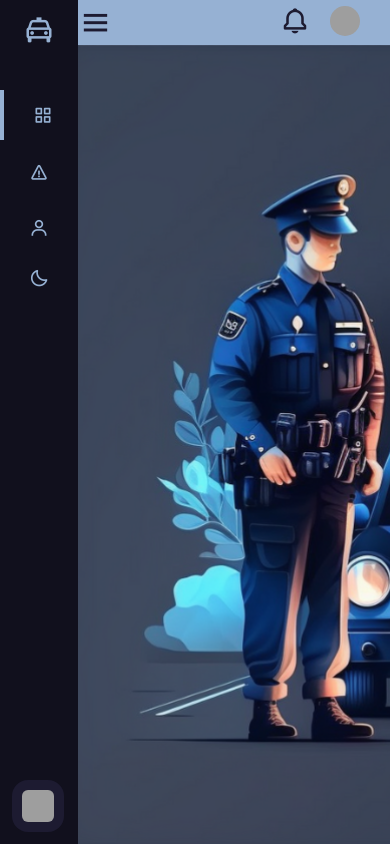
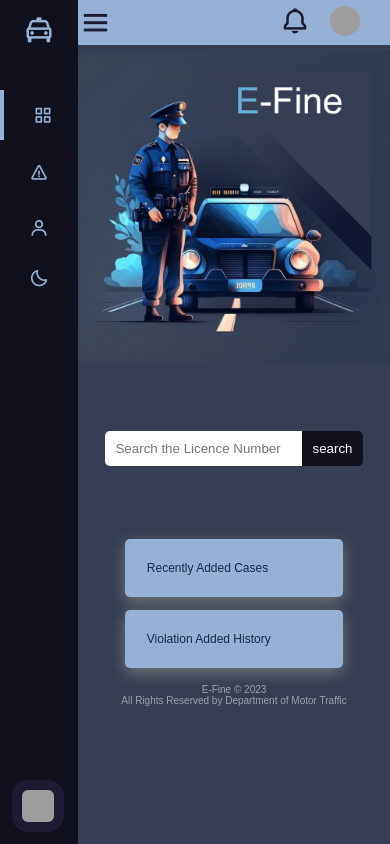
Before and after one commit to thilankajayathilaka/efine, a PHP site: page /public/police_officer/po_dashboard.php in a window 390 px wide. Run offline with PHP 8.4, Linux system fonts and the light colour scheme; grey boxes are pictures that could not be loaded.

Commit message:
css for responsive

```diff
--- a/public/police_officer/CSS/style2.css
+++ b/public/police_officer/CSS/style2.css
@@ -333,6 +333,15 @@ body.dark-mode .home-section {
 
 }
 
+
+
+
+
+
+
+
+
+
 .sidebar.close~.home-section2 {
   left: 78px;
   width: calc(100% - 78px);
@@ -340,14 +349,15 @@ body.dark-mode .home-section {
 
 .landing-pg-container {
   display: flex;
-  column-gap: 13%;
+
 
 
 }
 
 .landing-img {
 
-  height: 95vh;
+  height: 100%;
+  width:80%;
   margin-left: 0px;
 
 }
@@ -414,15 +424,12 @@ body.dark-mode .home-section {
 }
 
 .searchbt {
+  padding: 10px;
+  background-color: #11101d;
+  color: white;
   border: none;
-  width: 60px;
-  outline: none;
-  background-color: #1d1b31;
-  color: rgb(255, 255, 255);
-  height: 35px;
-
-  border-radius: 5px;
-  margin-top: 40px;
+  border-radius: 0 5px 5px 0;
+  cursor: pointer;
 }
 
 body.dark-mode .searchbt {
@@ -432,16 +439,9 @@ body.dark-mode .searchbt {
 }
 
 .searchfield {
-  font-family: sans-serif;
-  width: 210px;
-  background: #e3e8fa;
-  padding: 8px;
-  box-sizing: border-box;
-  font-size: 14px;
-  border-radius: 5px;
-  border-color: beige;
-  margin-top: 40px;
-  margin-bottom: 25px;
+  padding: 10px;
+  border: none;
+  border-radius: 5px 0 0 5px;
 
 
 }
@@ -456,7 +456,7 @@ body.dark-mode .searchfield {
   display: inline-flex;
   margin-top: 17%;
   justify-content: center;
-  margin-left: 5%;
+  margin-left: 10%;
 
 }
 
@@ -691,7 +691,6 @@ body.dark-mode .item5 {
   margin-top: 20px;
   background-color: #ffffff;
   border-radius: 5px;
-
   padding: 30px 18px;
 }
 
@@ -699,10 +698,6 @@ body.dark-mode .donut {
   background-color: #18122B;
   box-shadow: 0px 10px 20px 0px #282841;
 }
-
-
-
-
 .semi-donut-model-2 {
   width: 200px;
   height: 100px;
@@ -748,12 +743,6 @@ body.dark-mode .semi-donut-model-2 {
   animation: fillGraphAnimation 1s ease-in;
   transform: rotate(calc(1deg * (var(--percentage) * 1.8)));
 }
-
-
-
-
-
-
 
 .grid-container h3 {
   font-size: 16px;
@@ -839,7 +828,6 @@ body.dark-mode .overview-table thead td {
   max-width: 84%;
   margin: 0 auto;
   padding: 10px 30px 0 30px;
-
   align-items: center;
   flex-wrap: wrap;
 
@@ -847,7 +835,7 @@ body.dark-mode .overview-table thead td {
 
 .btn1 {
   background: #96b1d3;
-  width: 150px;
+  width: 130px;
   height: 35px;
   border: none;
   outline: none;
@@ -1001,6 +989,10 @@ body.dark-mode .form-field input {
   background-color: #18122B;
 }
 
+body.dark-mode .form-field textarea {
+  background-color: #18122B;
+}
+
 body.dark-mode .form-field select {
   background-color: #18122B;
 }
@@ -1027,6 +1019,34 @@ body.dark-mode .form-field select {
   margin-top: 20px;
 }
 
+/*profile*/
+.profile-container
+  {
+    max-width: 40%;
+    margin: 1% auto;
+    padding: 20px;
+    background-color: #ffffff;
+    height: 84%;
+    overflow: hidden;
+    text-align: center;
+    border-radius: 7%;
+  }
+
+  body.dark-mode .profile-container {
+    background-color: #18122B;
+  }
+
+  .profile_image{
+    border-radius: 55%;
+    max-width:40%;
+    display: inline-block;
+
+  }
+
+
+
+
+
 /**footer**/
 
 footer {
@@ -1049,7 +1069,155 @@ footer .links {
 
 }
 
-footer .links a {
-  display: inline-block;
-  text-decoration: none;
+
+@media screen and (max-width: 900px){
+  body{
+    font-size: 12px;
+  }
+
+  .home-section2{
+    overflow: scroll;
+  }
+  .home-section{
+    overflow: scroll;
+  }
+  .home-section .home-content .bx-menu {
+    display: none;
+  }
+
+  .sidebar{
+    width:80px;
+  }
+
+  .landing-pg-container{
+    flex-direction: column;
+    justify-content: center;
+
+  }
+
+  .landing-img{
+    margin: 2% auto;
+    width: 100%;
+  }
+
+  .searchbar {
+    display: flex;
+    justify-content: center;
+    align-items: center;
+    margin-left: 0%;
+    padding: 5px;
+
+  }
+
+
+  .boxes {
+    flex: 1 0 45%;
+    margin:2% auto;
+    width: 70%;
+
+
+  }
+
+  .grid-container {
+    grid-template-areas:
+      'value-box1'
+      'value-box2'
+      'value-box3'
+      'value-box-details'
+      'value-box-points';
+    grid-template-columns: 1fr;
+    row-gap: 5%;
+    height: auto;
+    justify-items: center;
+    font-size: small;
+  }
+
+  .item1{
+    width: 60%;
+  }
+  .item2{
+    width: 60%;
+  }
+  .item3{
+    width: 60%;
+    margin-bottom: 30%;
+    height: 250px;
+  }
+  .item5{
+    width: 60%;
+  }
+
+  .overview-table thead td{
+    font-size: 11px;
+  }
+
+  .box-container{
+    flex-direction: column;
+    margin-top: 20%;
+  }
+
+  .btn1{
+    width:120px;
+    margin: 3% auto;
+  }
+
+  .form-container{
+    max-width: 100%;
+  }
+  .form-header h2{
+    font-size: 18px;
+  }
+
+  .btn-container {
+    flex-direction: column;
+    justify-content: space-between;
+    margin-top: 100px;
+  }
+
+ .i-name{
+    font-size: 18px;
+   }
+ .i-name-red{
+  font-size: 18px;
+ }
+
+  .table-container{
+    max-width: 100%;
+  }
+
+
+  footer{
+    margin-top: 0%;
+    position: relative;
+  }
+
+
 }
+
+@media screen and (max-width: 700px){
+
+
+  .profile-container{
+    max-width: 90%;
+  }
+
+  .donut {
+
+    margin-top: 20px;
+    padding: 20px 9px;
+  }
+
+  .grid-container .val-field {
+    font-size: 20px;
+
+  }
+
+  .grid-container h3{
+    font-size: 14px;
+  }
+
+  .grid-container .overview-tr td{
+    font-size: 14px;
+  }
+
+}
--- a/public/police_officer/footer.php
+++ b/public/police_officer/footer.php
@@ -1,6 +1,6 @@
 <!DOCTYPE html>
 <head>
-<link rel="stylesheet" href="../CSS/style3.css">
+<link rel="stylesheet" href="../CSS/style2.css">
 </head>
 
 <body>
--- a/public/police_officer/po_dashboard.php
+++ b/public/police_officer/po_dashboard.php
@@ -45,8 +45,12 @@ include("../../include/police_officer/db_conn.php");
                     <div class="boxes">Violation Added History</div>
 
 
+
+                </div>
                 <?php include 'footer.php' ?>
             </div>
+
+
         </div>
 
     </section>
--- a/public/police_officer/po_profile.php
+++ b/public/police_officer/po_profile.php
@@ -18,10 +18,11 @@
     <section class="home-section">
 
         <?php include 'navbar.php' ?>
-        <div class="form-container">
+        <div class="profile-container">
 
             <form method="post" action="../../include/police_officer/add_violation.php">
 
+                 <img class="profile_image" src="./image/profile-img.png">
 
                 <div class="form-field">
                     <label>Name</label>
```
Also changed, not shown: public/police_officer/image/profile-img.png (added).
